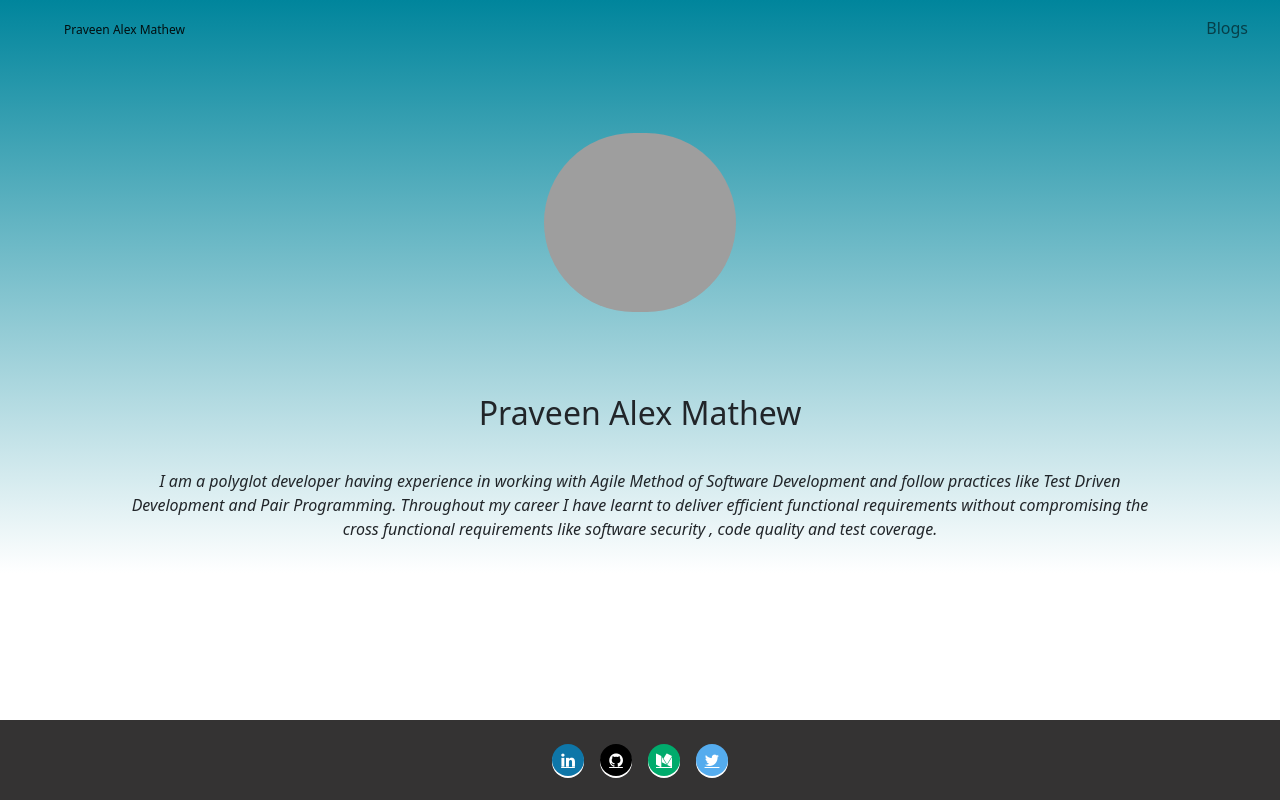
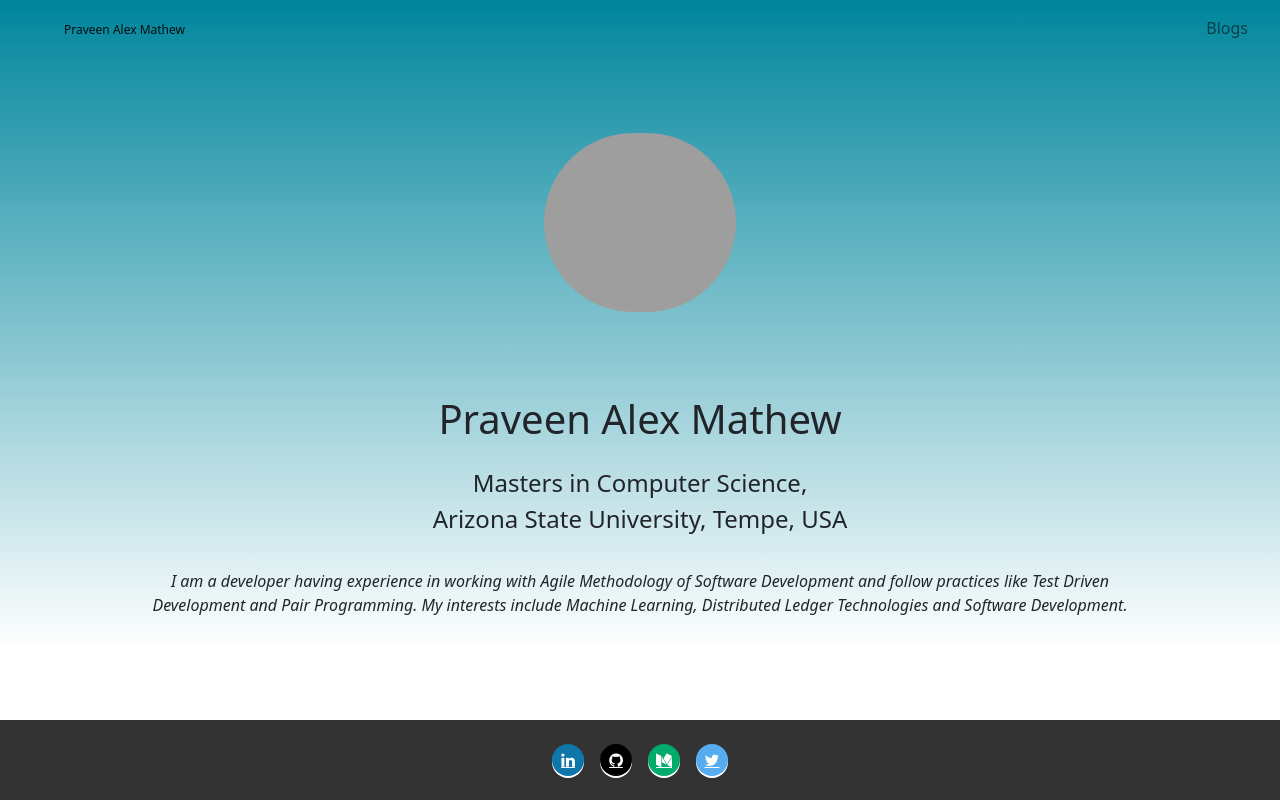
Before and after one commit to PraveenMathew92/PraveenMathew92.github.io, a plain HTML site: page index.html in a window 1280 px wide. Drawn offline with nearby package versions, Linux system fonts and the light colour scheme; grey boxes are pictures that could not be loaded.

Commit message:
Update About Me section

```diff
--- a/index.html
+++ b/index.html
@@ -29,9 +29,10 @@
             </div>
         </nav>
         <img class="profile-pic" src="static/profile.jpeg">
-        <p class="name-bar">Praveen Alex Mathew</p>
+        <p class="name-bar">Praveen Alex Mathew<br></p>
+        <p class="credentials-bar">Masters in Computer Science,<br>Arizona State University, Tempe, USA</p>
         <p class="about-me">
-            I am a polyglot developer having experience in working with Agile Method of Software Development and follow practices like Test Driven Development and Pair Programming. Throughout my career I have learnt to deliver efficient functional requirements without compromising the cross functional requirements like  software security , code quality and test coverage.
+            I am a developer having experience in working with Agile Methodology of Software Development and follow practices like Test Driven Development and Pair Programming. My interests include Machine Learning, Distributed Ledger Technologies and Software Development.
         </p>
     </div>
     <footer>
--- a/static/styles.css
+++ b/static/styles.css
@@ -23,7 +23,12 @@ body {
 
 .name-bar {
     text-align: center;
-    font-size: 2em;
+    font-size: 2.5em;
+}
+
+.credentials-bar {
+    text-align: center;
+    font-size: 1.5em;
 }
 
 .about-me {
```
